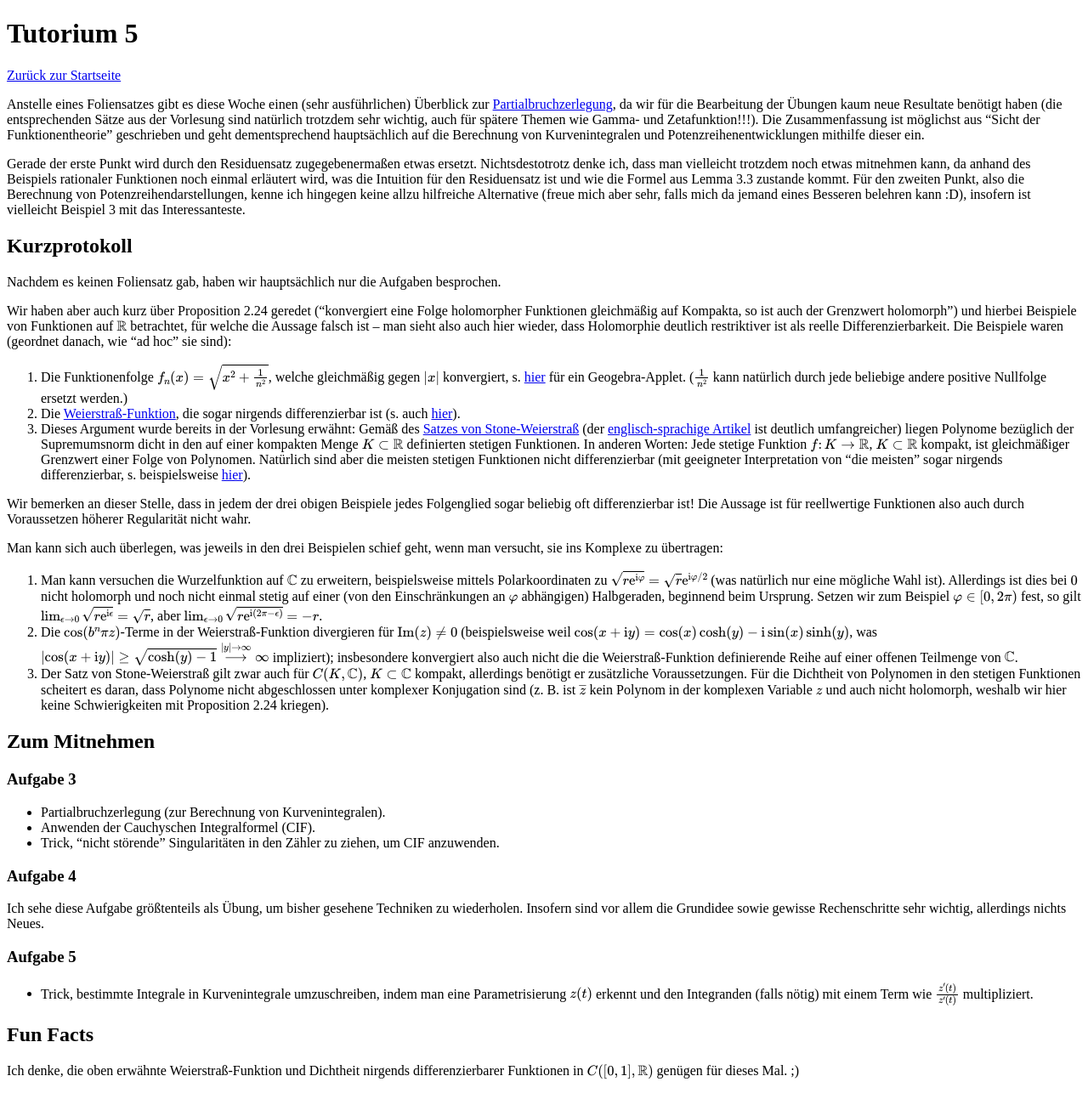
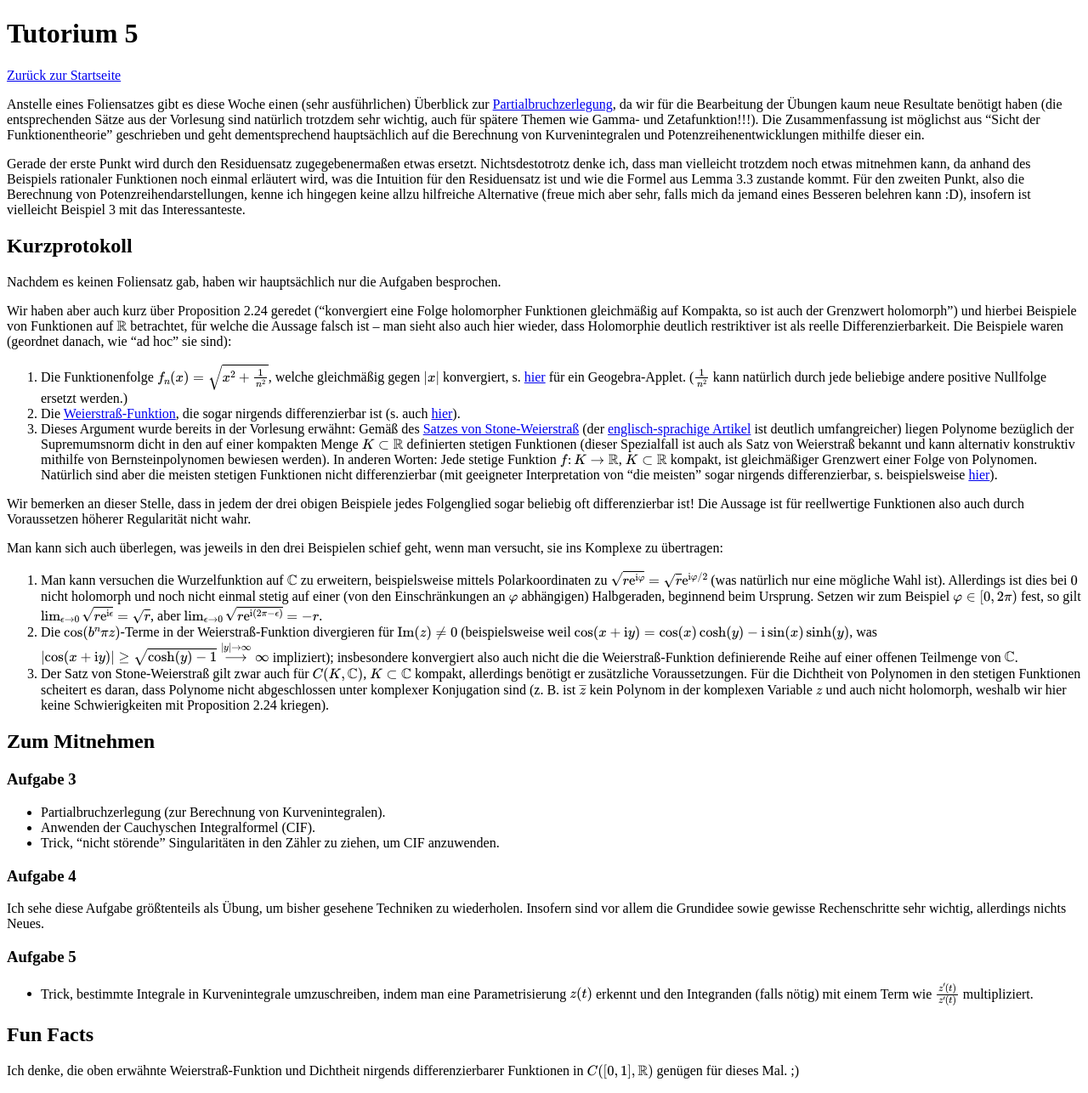
Before and after one commit to fdf-uni/ft, a Jekyll site: the page built from tutorials/tut05.md, in a window 1280 px wide. Shown: the whole page at 85% size. Built offline with Jekyll 4.4.1, drawn with Linux system fonts in a browser that asks for light colours; our own code applies the rules of GitHub Pages for plain Markdown files.

Commit message:
fix(tut05): add remark on weierstrass theorem

```diff
--- a/tutorials/tut05.md
+++ b/tutorials/tut05.md
@@ -15,7 +15,7 @@ Wir haben aber auch kurz über Proposition 2.24 geredet ("konvergiert eine Folge
 Die Beispiele waren (geordnet danach, wie "ad hoc" sie sind):
 1. Die Funktionenfolge $$f_n(x) = \sqrt{x^2 + \frac{1}{n^2}}$$, welche gleichmäßig gegen $$\lvert x \rvert$$ konvergiert, s. [hier](https://www.geogebra.org/m/duunhfme) für ein Geogebra-Applet. ($$\frac{1}{n^2}$$ kann natürlich durch jede beliebige andere positive Nullfolge ersetzt werden.)
 2. Die [Weierstraß-Funktion](https://de.wikipedia.org/wiki/Weierstra%C3%9F-Funktion), die sogar nirgends differenzierbar ist (s. auch [hier](https://www.geogebra.org/m/zfvd97sp)).
-3. Dieses Argument wurde bereits in der Vorlesung erwähnt: Gemäß des [Satzes von Stone-Weierstraß](https://de.wikipedia.org/wiki/Satz_von_Stone-Weierstra%C3%9F) (der [englisch-sprachige Artikel](https://en.wikipedia.org/wiki/Stone%E2%80%93Weierstrass_theorem) ist deutlich umfangreicher) liegen Polynome bezüglich der Supremumsnorm dicht in den auf einer kompakten Menge $$K \subset \mathbb{R}$$ definierten stetigen Funktionen.
+3. Dieses Argument wurde bereits in der Vorlesung erwähnt: Gemäß des [Satzes von Stone-Weierstraß](https://de.wikipedia.org/wiki/Satz_von_Stone-Weierstra%C3%9F) (der [englisch-sprachige Artikel](https://en.wikipedia.org/wiki/Stone%E2%80%93Weierstrass_theorem) ist deutlich umfangreicher) liegen Polynome bezüglich der Supremumsnorm dicht in den auf einer kompakten Menge $$K \subset \mathbb{R}$$ definierten stetigen Funktionen (dieser Spezialfall ist auch als Satz von Weierstraß bekannt und kann alternativ konstruktiv mithilfe von Bernsteinpolynomen bewiesen werden).
   In anderen Worten: Jede stetige Funktion $$f \colon K \to \mathbb{R}$$, $$K \subset \mathbb{R}$$ kompakt, ist gleichmäßiger Grenzwert einer Folge von Polynomen.
   Natürlich sind aber die meisten stetigen Funktionen nicht differenzierbar (mit geeigneter Interpretation von "die meisten" sogar nirgends differenzierbar, s. beispielsweise [hier](https://de.wikipedia.org/wiki/Weierstra%C3%9F-Funktion#Dichtheit_nirgends_differenzierbarer_Funktionen)).
 
```
